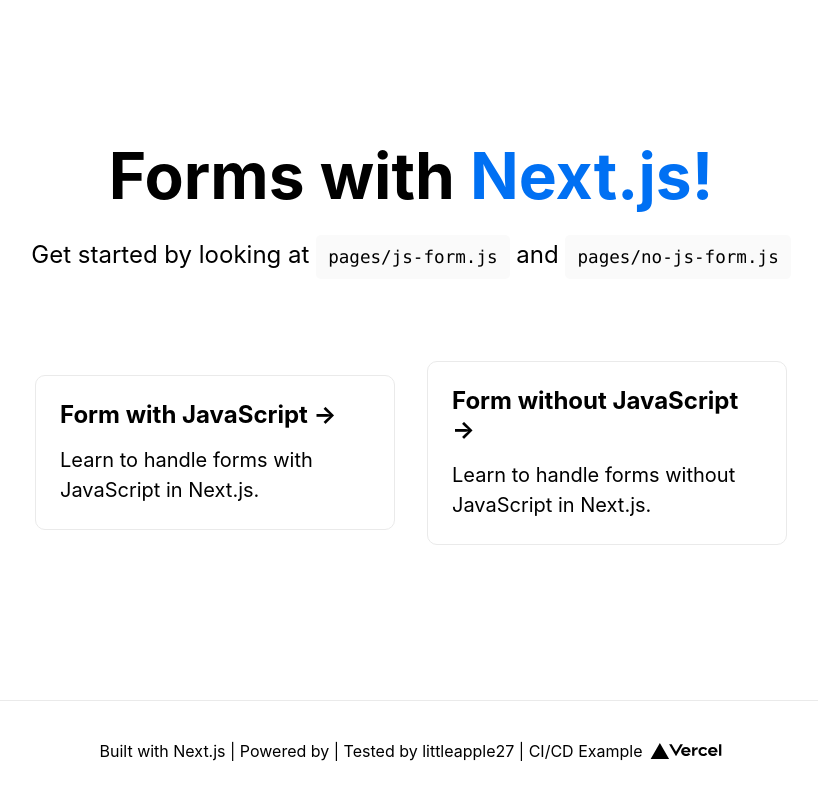
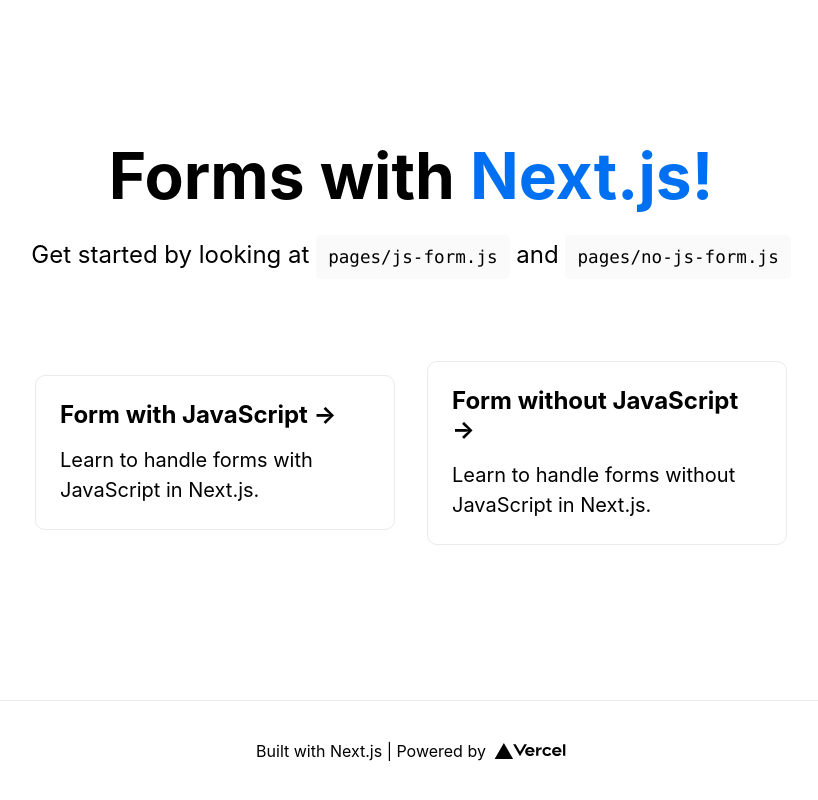
Before and after one commit to littleapple27/ci-cd-example, a Next.js app: page / in a window 1280 px wide. Shown: the whole page, without its empty margins (229-1047 px from the left). Built offline with nearby package versions, Linux system fonts and the light colour scheme.

Commit message:
testing request review workflow (#7)
* testing request review workflow

* update labelWhenApproved

* add automerge

* attempt

```diff
--- a/pages/index.js
+++ b/pages/index.js
@@ -42,8 +42,7 @@
 
       <footer className={styles.footer}>
         <a href="https://nextjs.org" target="_blank" rel="noopener noreferrer">
-          Built with Next.js | Powered by | Tested by littleapple27 | CI/CD
-          Example
+          Built with Next.js | Powered by {""}
           <span className={styles.logo}>
             <Image src="/vercel.svg" alt="Vercel Logo" width={72} height={16} />
           </span>
```
